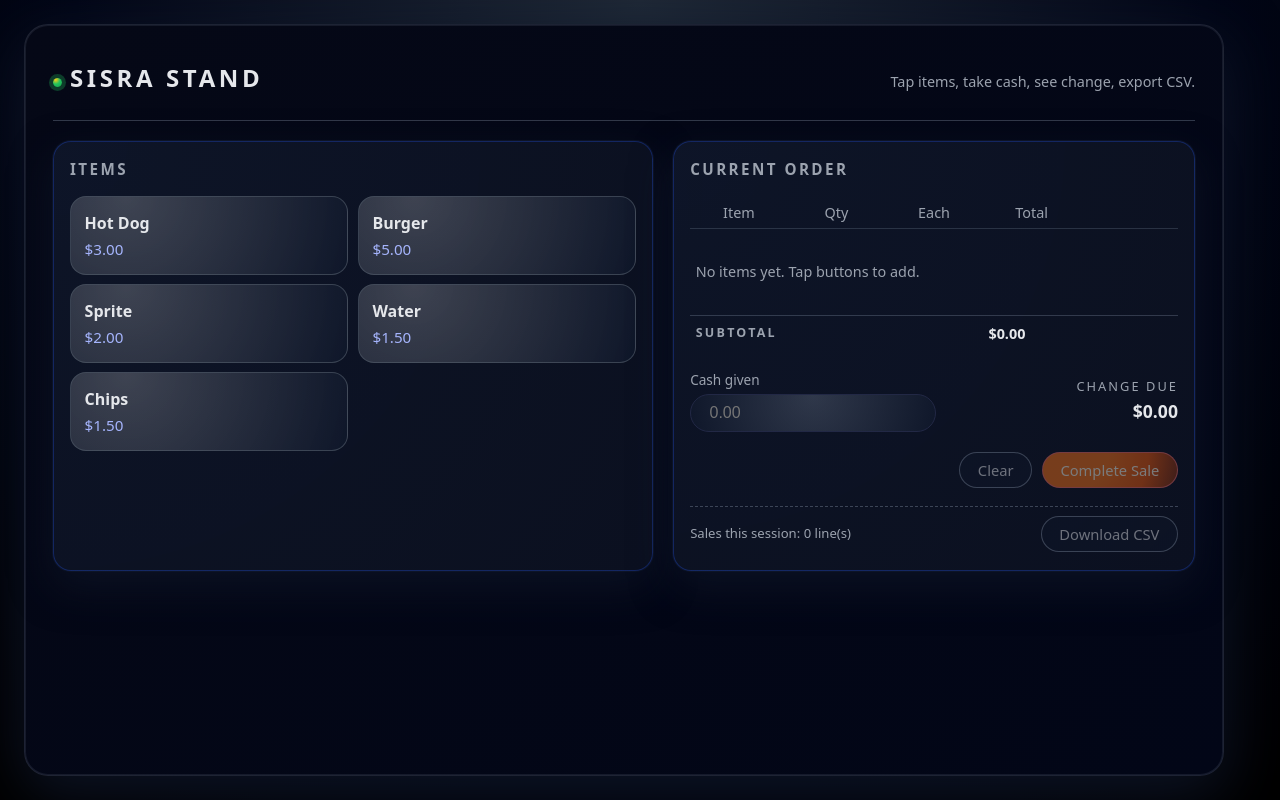
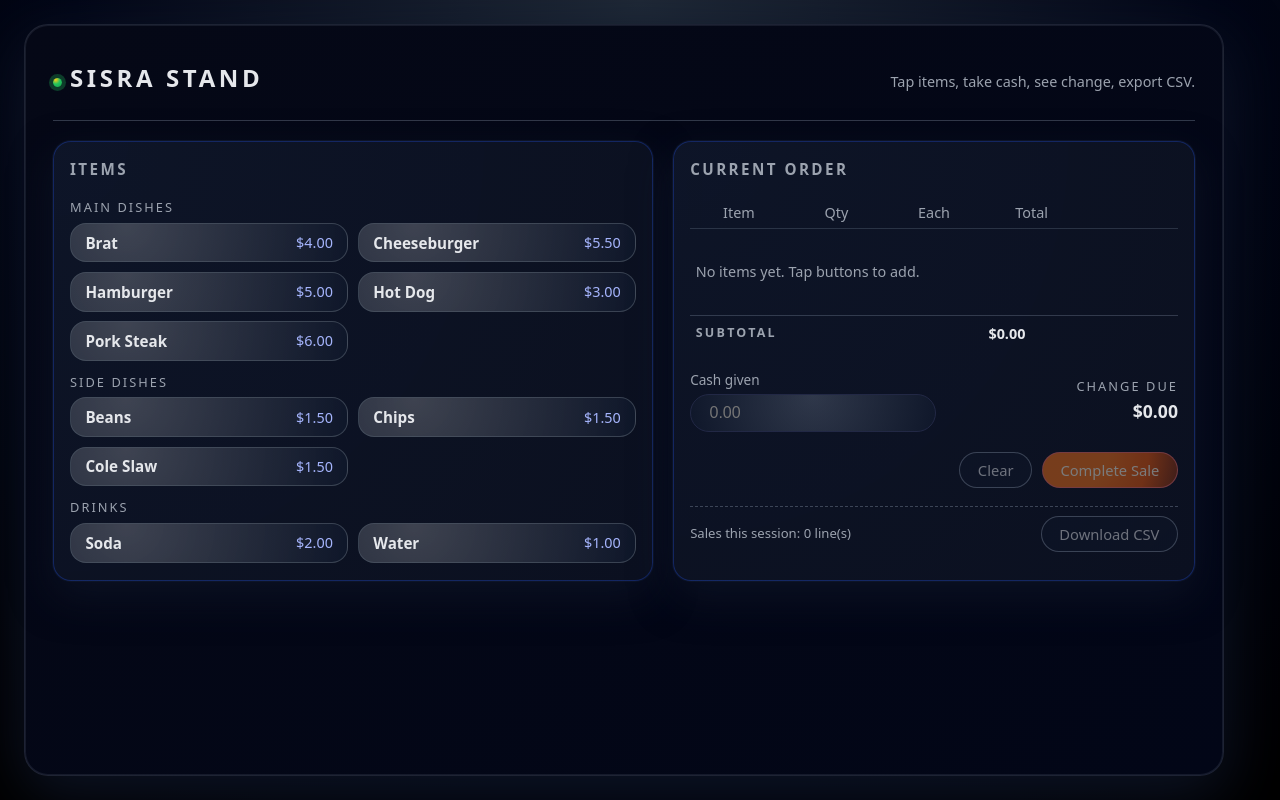
Before and after one commit to gogo1667/sisra-stand, a React (Vite) app: page / in a window 1280 px wide. Built offline with nearby package versions, Linux system fonts and the light colour scheme.

Commit message:
Group menu items and tweak buttons

```diff
--- a/src/App.css
+++ b/src/App.css
@@ -115,8 +115,27 @@ body {
   margin: 0;
 }
 
+.item-groups {
+  display: flex;
+  flex-direction: column;
+  gap: 0.75rem;
+  margin-top: 0.35rem;
+}
+
+.item-group {
+  display: flex;
+  flex-direction: column;
+  gap: 0.35rem;
+}
+
+.item-group-header {
+  font-size: 0.8rem;
+  text-transform: uppercase;
+  letter-spacing: 0.16em;
+  color: var(--muted);
+}
+
 .item-grid {
-  margin-top: 0.25rem;
   display: grid;
   grid-template-columns: repeat(2, minmax(0, 1fr));
   gap: 0.6rem;
@@ -127,12 +146,12 @@ body {
   border: 1px solid rgba(75, 85, 99, 0.7);
   background: radial-gradient(circle at 20% 0, rgba(249, 250, 251, 0.21), rgba(15, 23, 42, 0.95));
   color: var(--text);
-  padding: 0.9rem 0.85rem;
+  padding: 0.55rem 0.9rem;
   display: flex;
-  flex-direction: column;
-  align-items: flex-start;
+  flex-direction: row;
+  align-items: center;
   justify-content: space-between;
-  gap: 0.35rem;
+  gap: 0.5rem;
   cursor: pointer;
   text-align: left;
   transition:
@@ -151,12 +170,12 @@ body {
 }
 
 .item-name {
-  font-size: 1rem;
+  font-size: 0.95rem;
   font-weight: 600;
 }
 
 .item-price {
-  font-size: 0.95rem;
+  font-size: 0.9rem;
   color: #a5b4fc;
 }
 
--- a/src/App.tsx
+++ b/src/App.tsx
@@ -5,6 +5,7 @@ type Item = {
   id: string
   name: string
   price: number
+  category: 'main' | 'side' | 'drink'
 }
 
 type LineItem = {
@@ -15,11 +16,19 @@ type LineItem = {
 }
 
 const ITEMS: Item[] = [
-  { id: 'hotdog', name: 'Hot Dog', price: 3.0 },
-  { id: 'burger', name: 'Burger', price: 5.0 },
-  { id: 'sprite', name: 'Sprite', price: 2.0 },
-  { id: 'water', name: 'Water', price: 1.5 },
-  { id: 'chips', name: 'Chips', price: 1.5 },
+  // mains
+  { id: 'hotdog', name: 'Hot Dog', price: 3.0, category: 'main' },
+  { id: 'brat', name: 'Brat', price: 4.0, category: 'main' },
+  { id: 'porksteak', name: 'Pork Steak', price: 6.0, category: 'main' },
+  { id: 'hamburger', name: 'Hamburger', price: 5.0, category: 'main' },
+  { id: 'cheeseburger', name: 'Cheeseburger', price: 5.5, category: 'main' },
+  // sides
+  { id: 'beans', name: 'Beans', price: 1.5, category: 'side' },
+  { id: 'coleslaw', name: 'Cole Slaw', price: 1.5, category: 'side' },
+  { id: 'chips', name: 'Chips', price: 1.5, category: 'side' },
+  // drinks
+  { id: 'water', name: 'Water', price: 1.0, category: 'drink' },
+  { id: 'soda', name: 'Soda', price: 2.0, category: 'drink' },
 ]
 
 function formatCurrency(value: number) {
@@ -34,6 +43,19 @@ function App() {
   >([])
 
   const cartItems = useMemo(() => Object.values(cart), [cart])
+
+  const mains = useMemo(
+    () => ITEMS.filter((i) => i.category === 'main').slice().sort((a, b) => a.name.localeCompare(b.name)),
+    []
+  )
+  const sides = useMemo(
+    () => ITEMS.filter((i) => i.category === 'side').slice().sort((a, b) => a.name.localeCompare(b.name)),
+    []
+  )
+  const drinks = useMemo(
+    () => ITEMS.filter((i) => i.category === 'drink').slice().sort((a, b) => a.name.localeCompare(b.name)),
+    []
+  )
 
   const subtotal = useMemo(
     () => cartItems.reduce((sum, item) => sum + item.price * item.quantity, 0),
@@ -143,8 +165,11 @@ function App() {
       <main className="layout">
         <section className="items-panel">
           <h2>Items</h2>
+          <div className="item-groups">
+            <div className="item-group">
+              <div className="item-group-header">Main dishes</div>
               <div className="item-grid">
-            {ITEMS.map((item) => (
+                {mains.map((item) => (
                   <button
                     key={item.id}
                     className="item-button"
@@ -155,6 +180,42 @@ function App() {
                     <span className="item-price">{formatCurrency(item.price)}</span>
                   </button>
                 ))}
+              </div>
+            </div>
+
+            <div className="item-group">
+              <div className="item-group-header">Side dishes</div>
+              <div className="item-grid">
+                {sides.map((item) => (
+                  <button
+                    key={item.id}
+                    className="item-button"
+                    type="button"
+                    onClick={() => handleAddItem(item)}
+                  >
+                    <span className="item-name">{item.name}</span>
+                    <span className="item-price">{formatCurrency(item.price)}</span>
+                  </button>
+                ))}
+              </div>
+            </div>
+
+            <div className="item-group">
+              <div className="item-group-header">Drinks</div>
+              <div className="item-grid">
+                {drinks.map((item) => (
+                  <button
+                    key={item.id}
+                    className="item-button"
+                    type="button"
+                    onClick={() => handleAddItem(item)}
+                  >
+                    <span className="item-name">{item.name}</span>
+                    <span className="item-price">{formatCurrency(item.price)}</span>
+                  </button>
+                ))}
+              </div>
+            </div>
           </div>
         </section>
 
```
Lines whose indentation alone changed are shown as unchanged.
